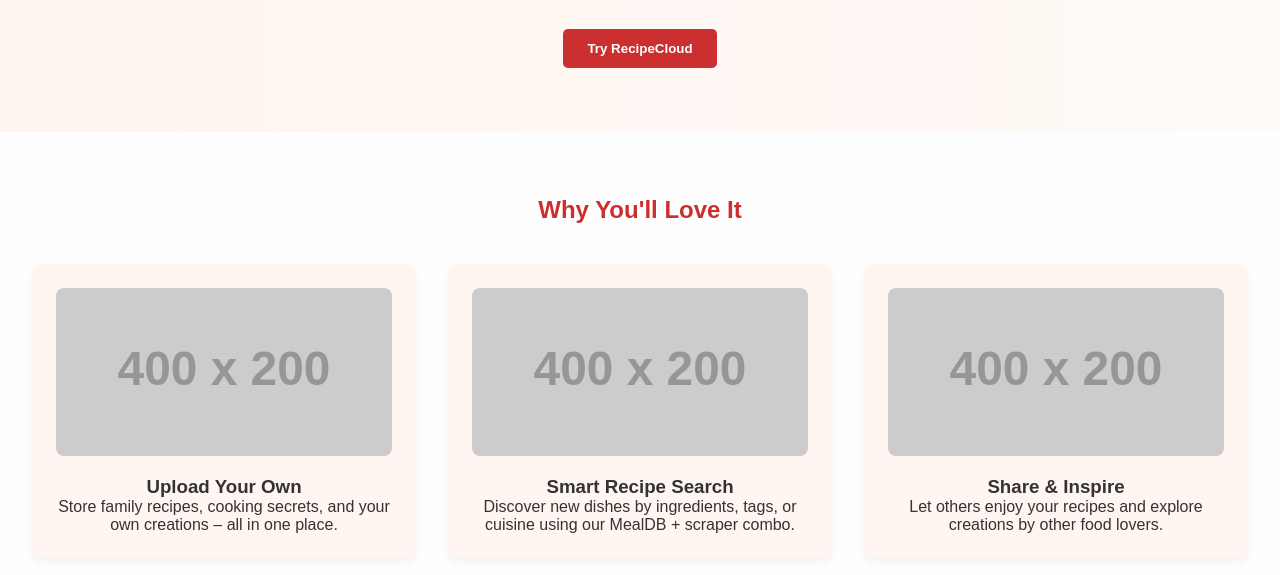
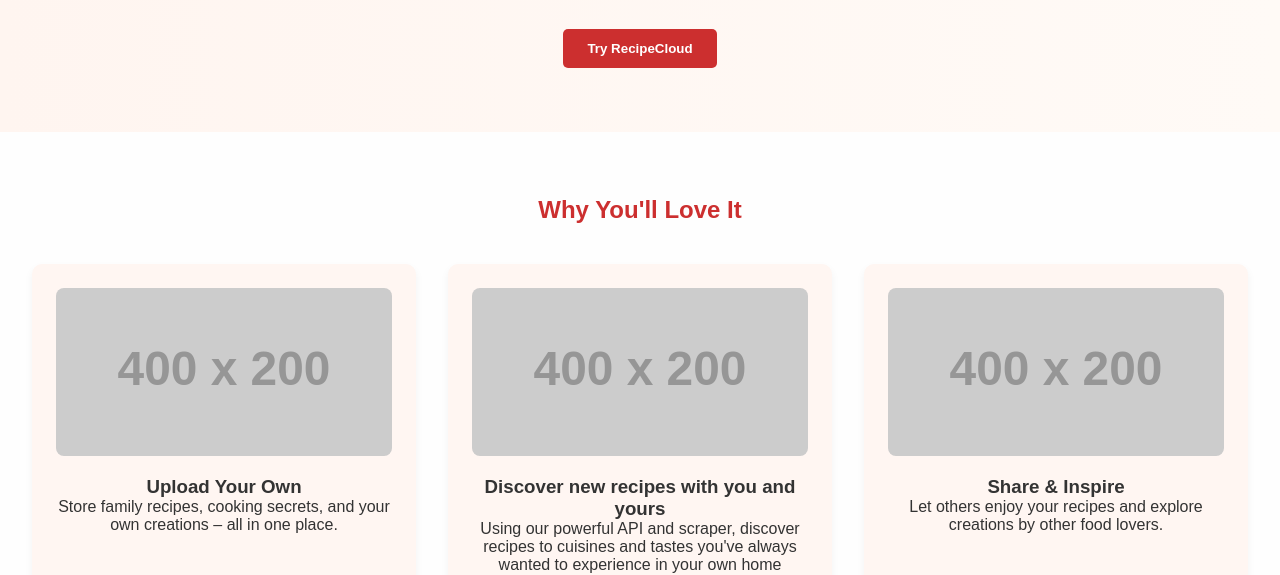
Before and after one commit to Tsh-l0/RecipeCloud, a website: page index.html in a window 1280 px wide. Shown: the part 228-803 px from the top of the page. Drawn offline with Linux system fonts and the light colour scheme; placeholder pictures from the web are drawn by us.

Commit message:
Search capabilities

```diff
--- a/index.html
+++ b/index.html
@@ -153,8 +153,8 @@
       </div>
       <div class="feature-card">
         <img src="https://via.placeholder.com/400x200" alt="Search Database">
-        <h3>Smart Recipe Search</h3>
-        <p>Discover new dishes by ingredients, tags, or cuisine using our MealDB + scraper combo.</p>
+        <h3>Discover new recipes with you and yours</h3>
+        <p>Using our powerful API and scraper, discover recipes to cuisines and tastes you've always wanted to experience in your own home</p>
       </div>
       <div class="feature-card">
         <img src="https://via.placeholder.com/400x200" alt="Community Share">
```
